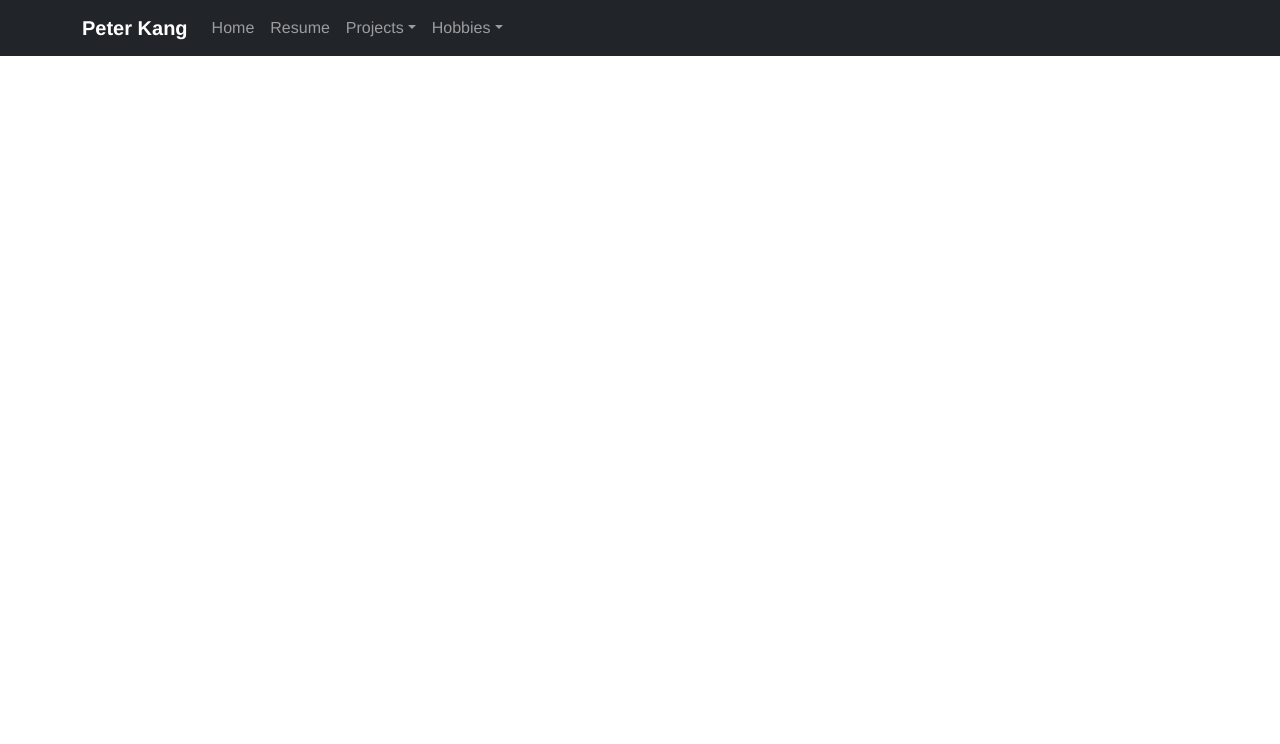
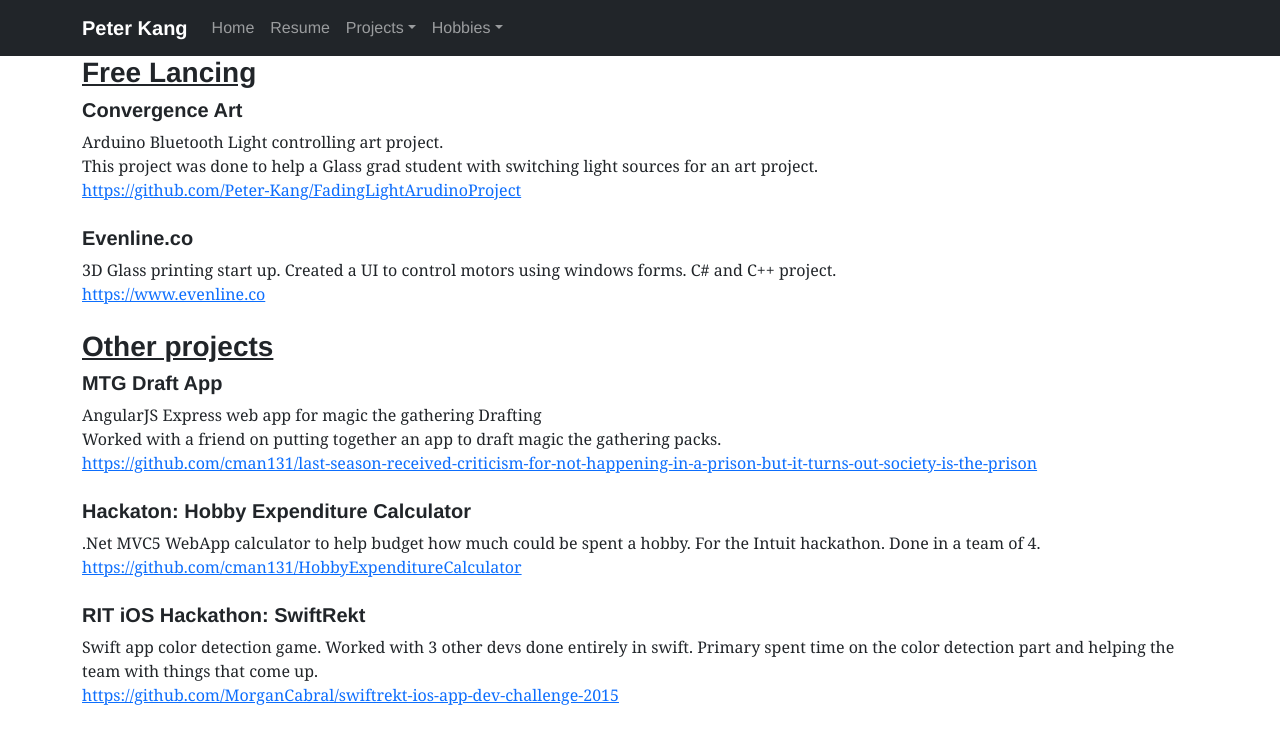
Before and after one commit to Peter-Kang/Peter-Kang.github.io, a React (Create React App) app: page /#/Collaborations in a window 1280 px wide. Shown: the top 744 px of the page. Built offline with nearby package versions, Linux system fonts and the light colour scheme.

Commit message:
Moved Projects to Collaborations

```diff
--- a/src/App.js
+++ b/src/App.js
@@ -2,7 +2,7 @@ import './App.css';
 import { Routes, Route} from "react-router-dom";
 import Home from "./routes/Home";
 import Resume from "./routes/Resume";
-import Projects from "./routes/Projects";
+import Collaborations from "./routes/Collaborations";
 import Navbar from './Navbar/Navbar';
 import Coffee from "./routes/Coffee"
 import CoffeeMods from "./routes/CoffeeMods"
@@ -15,7 +15,7 @@ function App() {
       <Routes>
         <Route path="/" element={<Home />} />
         <Route path="/Resume" element={<Resume />} />
-        <Route path="/Projects" element={<Projects />} />
+        <Route path="/Collaborations" element={<Collaborations />} />
         <Route path="/Coffee" element={<Coffee/>}/>
         <Route path="/CoffeeMods" element={<CoffeeMods/>}/>
         <Route path="/TeaProcess" element={<TeaProcess/>}/>
--- a/src/routes/Projects.js
+++ b/src/routes/Collaborations.js
@@ -1,7 +1,7 @@
 import React from "react";
 import { Container, Row, Col } from "react-bootstrap";
 
-const Projects = ()=>
+const Collaborations = ()=>
 {
     return(
     <Container>
@@ -34,4 +34,4 @@ const Projects = ()=>
     );
 }
 
-export default Projects;
+export default Collaborations;
--- a/src/routes/Resume.js
+++ b/src/routes/Resume.js
@@ -90,7 +90,7 @@ const Resume = ()=>
         <Row>
             <Col>
                 <lu>
-                    <li> <a href="./#/Projects">Collaborations</a> </li>
+                    <li> <a href="./#/Collaborations">Collaborations</a> </li>
                 </lu>
             </Col>
         </Row>
```
